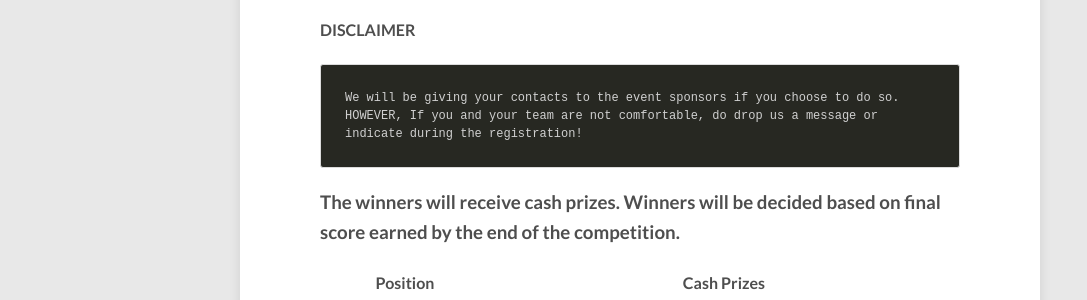
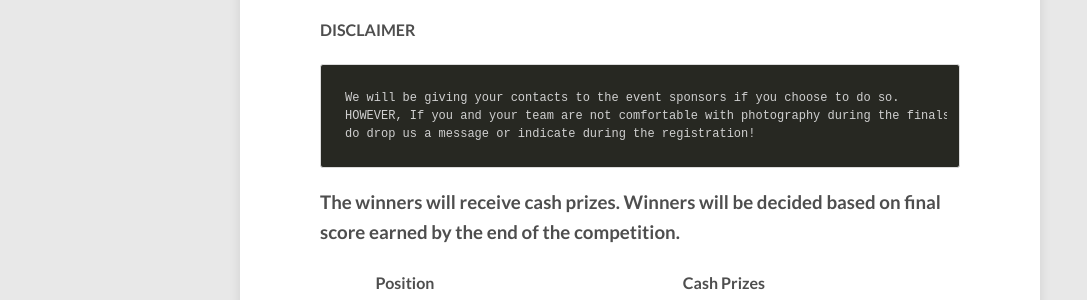
Before and after one commit to CrossCTF/crossctf.github.io, a Jekyll site: the page built from _posts/2013-05-23-Registration.md, in a window 1280 px wide. Shown: the part 603-903 px from the top of the page, without its empty margins (0-1087 px from the left). Built offline with Jekyll 4.4.1, drawn with Linux system fonts in a browser that asks for light colours; nearby versions of some CDN libraries.

Commit message:
update disclaimer on photography

```diff
--- a/_posts/2013-05-23-Registration.md
+++ b/_posts/2013-05-23-Registration.md
@@ -25,8 +25,8 @@ You and/or your team will have to :
 #### DISCLAIMER
 
 	We will be giving your contacts to the event sponsors if you choose to do so.
-	HOWEVER, If you and your team are not comfortable, do drop us a message or
-	indicate during the registration!
+	HOWEVER, If you and your team are not comfortable with photography during the finals,
+	do drop us a message or indicate during the registration!
 
 
 ### The winners will receive cash prizes. Winners will be decided based on final score earned by the end of the competition.
```
